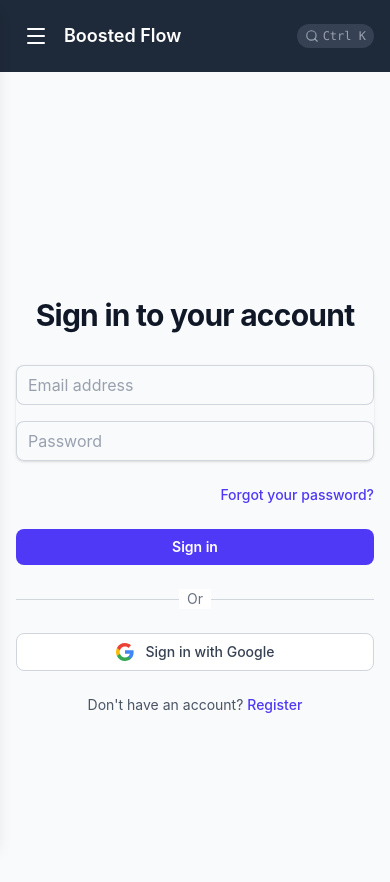
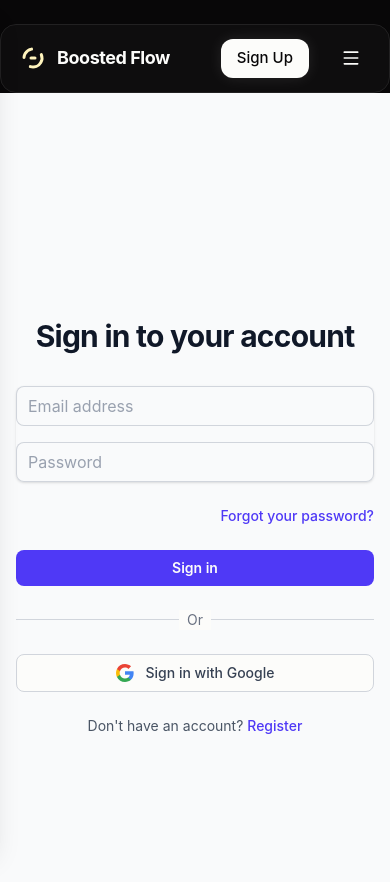
Before and after one commit to x6Nenko/boosted-flow-frontend, a React (Vite) app: page /login in a window 390 px wide. Shown: the top 882 px of the page. Built offline with nearby package versions, Linux system fonts and the light colour scheme; no server answers.

Commit message:
feat(ui): add design tokens and hero section, redesign navbar

```diff
--- a/src/components/Header.tsx
+++ b/src/components/Header.tsx
@@ -1,15 +1,14 @@
 import { Link } from '@tanstack/react-router'
-
 import { useState, useEffect } from 'react'
 import { BarChart3, Home, Layers, Menu, Search, X } from 'lucide-react'
 import { commandPaletteStore } from '@/features/command-palette'
+import { useAuth } from '@/features/auth/hooks/use-auth'
 
 function SearchButton() {
   const [isMac, setIsMac] = useState(false);
 
   useEffect(() => {
     const nav = navigator as any;
-    // Check the modern API first (userAgentData), then fall back to the string check
     const isMacPlatform = nav.userAgentData?.platform === 'macOS' || nav.userAgent.includes('Mac');
     setIsMac(isMacPlatform);
   }, []);
@@ -18,83 +17,105 @@
     <button
       type="button"
       onClick={() => commandPaletteStore.open()}
-      className="flex items-center gap-1 rounded-full bg-gray-700 px-2 py-1 text-sm hover:bg-gray-600 transition-colors"
+      className="flex items-center gap-1 rounded-full bg-white/10 px-3 py-1.5 text-sm hover:bg-white/20 transition-colors"
     >
-      <Search size={14} className="text-gray-400" />
-      <kbd className="text-xs text-gray-400">{isMac ? '⌘K' : 'Ctrl K'}</kbd>
+      <Search size={14} />
+      <kbd className="text-xs">{isMac ? '⌘K' : 'Ctrl K'}</kbd>
     </button>
   );
 }
 
 export default function Header() {
-  const [isOpen, setIsOpen] = useState(false)
-
-  const navLinkClass =
-    'flex items-center gap-2 px-3 py-2 rounded text-sm hover:bg-gray-700 transition-colors'
-  const navLinkActiveClass =
-    'flex items-center gap-2 px-3 py-2 rounded text-sm bg-indigo-600 hover:bg-indigo-700 transition-colors'
+  const { isAuthenticated } = useAuth();
+  const [isOpen, setIsOpen] = useState(false);
 
   return (
     <>
-      <header className="p-4 flex items-center justify-between bg-gray-800 text-white">
-        <div className="flex items-center">
-          <button
-            onClick={() => setIsOpen(true)}
-            className="p-2 hover:bg-gray-700 rounded transition-colors md:hidden"
-            aria-label="Open menu"
-          >
-            <Menu size={24} />
-          </button>
-          <Link to="/dashboard" className="ml-2 md:ml-0 text-lg font-semibold">
-            Boosted Flow
+      {/* Navbar Container with Glass Effect */}
+      <nav className="mx-auto mt-6 w-full max-w-[1200px] bg-[var(--color-surface-low)]/80 backdrop-blur-md border border-[var(--color-border-subtle)] rounded-2xl px-5 py-3.5 flex items-center justify-between sticky top-6 z-50">
+        {/* Left Side: Logo */}
+        <Link to="/" className="flex items-center gap-3">
+          <div className="text-cream">
+            <svg width="24" height="24" viewBox="0 0 24 24" fill="none" xmlns="http://www.w3.org/2000/svg">
+              <circle cx="12" cy="12" r="9" stroke="currentColor" strokeWidth="3" strokeLinecap="round" stroke-dasharray="12 12" transform="rotate(30 12 12)"/>
+              <path d="M10 12H14" stroke="currentColor" strokeWidth="3" strokeLinecap="round"/>
+            </svg>
+          </div>
+          <span className="font-bold text-lg tracking-tight text-white">Boosted Flow</span>
         </Link>
-        </div>
 
-        {/* Desktop Navigation */}
-        <nav className="hidden md:flex items-center gap-2">
+        {/* Center: Navigation Links */}
+        <div className="hidden md:flex items-center gap-6">
+          {isAuthenticated && (
+            <>
               <Link
                 to="/dashboard"
-            className={navLinkClass}
-            activeProps={{ className: navLinkActiveClass }}
+                className="text-[15px] font-medium text-gray-400 hover:text-white transition-colors duration-200"
+                activeProps={{ className: 'text-[15px] font-medium text-white transition-colors duration-200' }}
               >
-            <Home size={18} />
-            <span>Dashboard</span>
+                Dashboard
               </Link>
               <Link
                 to="/activities"
-            className={navLinkClass}
-            activeProps={{ className: navLinkActiveClass }}
+                className="text-[15px] font-medium text-gray-400 hover:text-white transition-colors duration-200"
+                activeProps={{ className: 'text-[15px] font-medium text-white transition-colors duration-200' }}
               >
-            <Layers size={18} />
-            <span>Activities</span>
+                Activities
               </Link>
               <Link
                 to="/analytics"
-            className={navLinkClass}
-            activeProps={{ className: navLinkActiveClass }}
+                className="text-[15px] font-medium text-gray-400 hover:text-white transition-colors duration-200"
+                activeProps={{ className: 'text-[15px] font-medium text-white transition-colors duration-200' }}
               >
-            <BarChart3 size={18} />
-            <span>Analytics</span>
+                Analytics
               </Link>
+            </>
+          )}
+        </div>
+
+        {/* Right Side: Actions */}
+        <div className="flex items-center gap-6">
+          {isAuthenticated ? (
             <SearchButton />
+          ) : (
+            <>
+              <Link
+                to="/login"
+                className="text-[15px] font-medium text-gray-400 hover:text-white transition-colors duration-200 hidden sm:block"
+              >
+                Log in
+              </Link>
+
+              <Link
+                to="/register"
+                className="group relative flex items-center gap-2 bg-white hover:bg-gray-100 text-black px-4 py-2 rounded-lg font-medium transition-all duration-200 shadow-[0_0_15px_rgba(255,255,255,0.1)] hover:shadow-[0_0_20px_rgba(255,255,255,0.3)]"
+              >
+                <span className="text-[15px]">Sign Up</span>
+              </Link>
+            </>
+          )}
+
+          {/* Mobile Menu Button */}
+          <button
+            onClick={() => setIsOpen(true)}
+            className="p-2 hover:bg-white/10 rounded-lg transition-colors md:hidden"
+            aria-label="Open menu"
+          >
+            <Menu size={20} />
+          </button>
+        </div>
       </nav>
-
-        {/* Mobile Search Button */}
-        <div className="md:hidden">
-          <SearchButton />
-        </div>
-      </header>
 
       {/* Mobile Sidebar */}
       <aside
-        className={`fixed top-0 left-0 h-full w-64 bg-gray-900 text-white shadow-lg z-50 transform transition-transform duration-200 flex flex-col md:hidden ${isOpen ? 'translate-x-0' : '-translate-x-full'
+        className={`fixed top-0 left-0 h-full w-64 bg-black border-r border-white/10 shadow-xl z-50 transform transition-transform duration-200 flex flex-col md:hidden ${isOpen ? 'translate-x-0' : '-translate-x-full'
           }`}
       >
-        <div className="flex items-center justify-between p-4 border-b border-gray-700">
-          <span className="font-semibold">Menu</span>
+        <div className="flex items-center justify-between p-4 border-b border-white/10">
+          <span className="font-semibold text-white">Menu</span>
           <button
             onClick={() => setIsOpen(false)}
-            className="p-2 hover:bg-gray-800 rounded transition-colors"
+            className="p-2 hover:bg-white/10 rounded-lg transition-colors"
             aria-label="Close menu"
           >
             <X size={20} />
@@ -102,11 +123,13 @@
         </div>
 
         <nav className="flex-1 p-4">
+          {isAuthenticated ? (
+            <>
               <Link
                 to="/dashboard"
                 onClick={() => setIsOpen(false)}
-            className="flex items-center gap-3 p-3 rounded hover:bg-gray-800 transition-colors mb-1"
-            activeProps={{ className: 'flex items-center gap-3 p-3 rounded bg-indigo-600 hover:bg-indigo-700 transition-colors mb-1' }}
+                className="flex items-center gap-3 p-3 rounded-lg hover:bg-white/10 transition-colors mb-1 text-white"
+                activeProps={{ className: 'flex items-center gap-3 p-3 rounded-lg bg-white/20 transition-colors mb-1 text-white' }}
               >
                 <Home size={20} />
                 <span>Dashboard</span>
@@ -114,8 +137,8 @@
               <Link
                 to="/activities"
                 onClick={() => setIsOpen(false)}
-            className="flex items-center gap-3 p-3 rounded hover:bg-gray-800 transition-colors mb-1"
-            activeProps={{ className: 'flex items-center gap-3 p-3 rounded bg-indigo-600 hover:bg-indigo-700 transition-colors mb-1' }}
+                className="flex items-center gap-3 p-3 rounded-lg hover:bg-white/10 transition-colors mb-1 text-white"
+                activeProps={{ className: 'flex items-center gap-3 p-3 rounded-lg bg-white/20 transition-colors mb-1 text-white' }}
               >
                 <Layers size={20} />
                 <span>Activities</span>
@@ -123,19 +146,38 @@
               <Link
                 to="/analytics"
                 onClick={() => setIsOpen(false)}
-            className="flex items-center gap-3 p-3 rounded hover:bg-gray-800 transition-colors mb-1"
-            activeProps={{ className: 'flex items-center gap-3 p-3 rounded bg-indigo-600 hover:bg-indigo-700 transition-colors mb-1' }}
+                className="flex items-center gap-3 p-3 rounded-lg hover:bg-white/10 transition-colors mb-1 text-white"
+                activeProps={{ className: 'flex items-center gap-3 p-3 rounded-lg bg-white/20 transition-colors mb-1 text-white' }}
               >
                 <BarChart3 size={20} />
                 <span>Analytics</span>
               </Link>
+            </>
+          ) : (
+            <div className="space-y-2">
+              <Link
+                to="/login"
+                onClick={() => setIsOpen(false)}
+                className="block w-full p-3 text-center rounded-lg text-white/80 hover:bg-white/10 transition-colors"
+              >
+                Log in
+              </Link>
+              <Link
+                to="/register"
+                onClick={() => setIsOpen(false)}
+                className="block w-full p-3 text-center rounded-lg bg-white text-black hover:bg-white/90 transition-colors font-medium"
+              >
+                Sign Up
+              </Link>
+            </div>
+          )}
         </nav>
       </aside>
 
       {/* Overlay */}
       {isOpen && (
         <div
-          className="fixed inset-0 bg-black bg-opacity-50 z-40 md:hidden"
+          className="fixed inset-0 bg-black/50 z-40 md:hidden"
           onClick={() => setIsOpen(false)}
         />
       )}
--- /dev/null
+++ b/src/components/landing/Hero.tsx
@@ -0,0 +1,32 @@
+import { Link } from '@tanstack/react-router';
+
+export default function Hero() {
+  return (
+    <div className="mt-32 text-center max-w-4xl mx-auto relative">
+      {/* Red Glow Effect */}
+      <div className="absolute top-1/2 left-1/2 -translate-x-1/2 -translate-y-1/2 w-[600px] h-[400px] bg-cream/5 blur-[120px] rounded-full -z-10" />
+
+      <h1 className="text-6xl md:text-8xl font-bold tracking-tight mb-6 bg-clip-text text-transparent bg-gradient-to-b from-white to-white/60">
+        Your shortcut to everything.
+      </h1>
+      <p className="text-xl text-gray-400 max-w-2xl mx-auto leading-relaxed mb-8">
+        A collection of powerful productivity tools all within an extendable launcher. Fast, ergonomic and reliable.
+      </p>
+
+      <div className="flex items-center justify-center gap-4">
+        <Link
+          to="/register"
+          className="rounded-lg bg-white px-6 py-3 text-base font-medium text-black hover:bg-white/90 transition-colors shadow-[0_0_15px_rgba(255,255,255,0.1)] hover:shadow-[0_0_20px_rgba(255,255,255,0.3)]"
+        >
+          Sign Up
+        </Link>
+        <Link
+          to="/login"
+          className="rounded-lg border border-white/20 bg-white/10 px-6 py-3 text-base font-medium text-white hover:bg-white/20 transition-colors"
+        >
+          Log In
+        </Link>
+      </div>
+    </div>
+  );
+}
--- a/src/styles.css
+++ b/src/styles.css
@@ -1,95 +1,105 @@
 @import 'tailwindcss';
-
 @import 'tw-animate-css';
 
-@custom-variant dark (&:is(.dark *));
+/* --- 1. THEME VARIABLES (Dark Mode Only) --- */
+:root {
+  /* Core Brand Tokens */
+  --color-black: #080708;
+  /* Deepest Canvas */
+  --color-cream: #FFF4BD;
+  /* Primary Action / Focus */
+  --color-white: #FCFCFA;
+  /* Main Content */
 
-body {
-  @apply m-0;
-  font-family:
-    -apple-system, BlinkMacSystemFont, 'Segoe UI', 'Roboto', 'Oxygen', 'Ubuntu',
-    'Cantarell', 'Fira Sans', 'Droid Sans', 'Helvetica Neue', sans-serif;
-  -webkit-font-smoothing: antialiased;
-  -moz-osx-font-smoothing: grayscale;
-}
+  /* Architectural Layers (Raycast-inspired) */
+  --color-surface-low: #111011;
+  /* Subtle containers */
+  --color-surface-med: #1A191A;
+  /* Hover states / Active cards */
+  --color-border-subtle: #222122;
+  /* Fine-line separation */
+  --color-text-muted: #737373;
+  /* Timestamps / Secondary info */
 
-code {
-  font-family:
-    source-code-pro, Menlo, Monaco, Consolas, 'Courier New', monospace;
-}
+  /* Feature Tokens */
+  --color-distraction: #FF6B6B;
+  /* Flash color for keybinds */
+  --color-flow: var(--color-cream);
 
-:root {
-  --background: oklch(1 0 0);
-  --foreground: oklch(0.141 0.005 285.823);
-  --card: oklch(1 0 0);
-  --card-foreground: oklch(0.141 0.005 285.823);
-  --popover: oklch(1 0 0);
-  --popover-foreground: oklch(0.141 0.005 285.823);
-  --primary: oklch(0.21 0.006 285.885);
-  --primary-foreground: oklch(0.985 0 0);
-  --secondary: oklch(0.967 0.001 286.375);
-  --secondary-foreground: oklch(0.21 0.006 285.885);
-  --muted: oklch(0.967 0.001 286.375);
-  --muted-foreground: oklch(0.552 0.016 285.938);
-  --accent: oklch(0.967 0.001 286.375);
-  --accent-foreground: oklch(0.21 0.006 285.885);
-  --destructive: oklch(0.577 0.245 27.325);
-  --destructive-foreground: oklch(0.577 0.245 27.325);
-  --border: oklch(0.92 0.004 286.32);
-  --input: oklch(0.92 0.004 286.32);
-  --ring: oklch(0.871 0.006 286.286);
-  --chart-1: oklch(0.646 0.222 41.116);
-  --chart-2: oklch(0.6 0.118 184.704);
-  --chart-3: oklch(0.398 0.07 227.392);
-  --chart-4: oklch(0.828 0.189 84.429);
-  --chart-5: oklch(0.769 0.188 70.08);
-  --radius: 0.625rem;
-  --sidebar: oklch(0.985 0 0);
-  --sidebar-foreground: oklch(0.141 0.005 285.823);
-  --sidebar-primary: oklch(0.21 0.006 285.885);
-  --sidebar-primary-foreground: oklch(0.985 0 0);
-  --sidebar-accent: oklch(0.967 0.001 286.375);
-  --sidebar-accent-foreground: oklch(0.21 0.006 285.885);
-  --sidebar-border: oklch(0.92 0.004 286.32);
-  --sidebar-ring: oklch(0.871 0.006 286.286);
-}
+  /* Typography & Spacing */
+  --font-sans: "Inter", system-ui, sans-serif;
+  --font-mono: "JetBrains Mono", monospace;
 
-.dark {
-  --background: oklch(0.141 0.005 285.823);
-  --foreground: oklch(0.985 0 0);
-  --card: oklch(0.141 0.005 285.823);
-  --card-foreground: oklch(0.985 0 0);
-  --popover: oklch(0.141 0.005 285.823);
-  --popover-foreground: oklch(0.985 0 0);
-  --primary: oklch(0.985 0 0);
-  --primary-foreground: oklch(0.21 0.006 285.885);
-  --secondary: oklch(0.274 0.006 286.033);
-  --secondary-foreground: oklch(0.985 0 0);
-  --muted: oklch(0.274 0.006 286.033);
-  --muted-foreground: oklch(0.705 0.015 286.067);
-  --accent: oklch(0.274 0.006 286.033);
-  --accent-foreground: oklch(0.985 0 0);
-  --destructive: oklch(0.396 0.141 25.723);
-  --destructive-foreground: oklch(0.637 0.237 25.331);
-  --border: oklch(0.274 0.006 286.033);
-  --input: oklch(0.274 0.006 286.033);
-  --ring: oklch(0.442 0.017 285.786);
+  --radius-lg: 12px;
+  --radius-md: 8px;
+  --radius-sm: 4px;
+
+  /* Effects */
+  --shadow-glow: 0 0 20px rgba(255, 244, 189, 0.1);
+
+  /* --- Semantic Mapping (Shadcn/Tailwind) --- */
+
+  /* Backgrounds & Foreground */
+  --background: var(--color-black);
+  --foreground: var(--color-white);
+
+  /* Card / Surface */
+  --card: var(--color-surface-low);
+  --card-foreground: var(--color-white);
+
+  /* Popover */
+  --popover: var(--color-surface-low);
+  --popover-foreground: var(--color-white);
+
+  /* Primary Action */
+  --primary: var(--color-cream);
+  --primary-foreground: var(--color-black);
+
+  /* Secondary / Muted / Accent */
+  --secondary: var(--color-surface-med);
+  --secondary-foreground: var(--color-white);
+  --muted: var(--color-surface-med);
+  --muted-foreground: var(--color-text-muted);
+  --accent: var(--color-surface-med);
+  --accent-foreground: var(--color-cream);
+
+  /* Destructive */
+  --destructive: var(--color-distraction);
+  --destructive-foreground: var(--color-black);
+
+  /* Borders & Inputs */
+  --border: var(--color-border-subtle);
+  --input: var(--color-border-subtle);
+  --ring: var(--color-cream);
+
+  /* Radius */
+  --radius: var(--radius-md);
+
+  /* Sidebar (Matches Surface) */
+  --sidebar: var(--color-surface-low);
+  --sidebar-foreground: var(--color-white);
+  --sidebar-primary: var(--color-cream);
+  --sidebar-primary-foreground: var(--color-black);
+  --sidebar-accent: var(--color-surface-med);
+  --sidebar-accent-foreground: var(--color-white);
+  --sidebar-border: var(--color-border-subtle);
+  --sidebar-ring: var(--color-cream);
+
+  /* Charts */
   --chart-1: oklch(0.488 0.243 264.376);
   --chart-2: oklch(0.696 0.17 162.48);
   --chart-3: oklch(0.769 0.188 70.08);
   --chart-4: oklch(0.627 0.265 303.9);
   --chart-5: oklch(0.645 0.246 16.439);
-  --sidebar: oklch(0.21 0.006 285.885);
-  --sidebar-foreground: oklch(0.985 0 0);
-  --sidebar-primary: oklch(0.488 0.243 264.376);
-  --sidebar-primary-foreground: oklch(0.985 0 0);
-  --sidebar-accent: oklch(0.274 0.006 286.033);
-  --sidebar-accent-foreground: oklch(0.985 0 0);
-  --sidebar-border: oklch(0.274 0.006 286.033);
-  --sidebar-ring: oklch(0.442 0.017 285.786);
 }
 
+/* --- 2. TAILWIND CONFIGURATION --- */
 @theme inline {
+  --color-cream: var(--color-cream);
+  --color-black: var(--color-black);
+  --color-white: var(--color-white);
+  --color-distraction: var(--color-distraction);
+
   --color-background: var(--background);
   --color-foreground: var(--foreground);
   --color-card: var(--card);
@@ -109,15 +119,7 @@
   --color-border: var(--border);
   --color-input: var(--input);
   --color-ring: var(--ring);
-  --color-chart-1: var(--chart-1);
-  --color-chart-2: var(--chart-2);
-  --color-chart-3: var(--chart-3);
-  --color-chart-4: var(--chart-4);
-  --color-chart-5: var(--chart-5);
-  --radius-sm: calc(var(--radius) - 4px);
-  --radius-md: calc(var(--radius) - 2px);
-  --radius-lg: var(--radius);
-  --radius-xl: calc(var(--radius) + 4px);
+
   --color-sidebar: var(--sidebar);
   --color-sidebar-foreground: var(--sidebar-foreground);
   --color-sidebar-primary: var(--sidebar-primary);
@@ -126,77 +128,93 @@
   --color-sidebar-accent-foreground: var(--sidebar-accent-foreground);
   --color-sidebar-border: var(--sidebar-border);
   --color-sidebar-ring: var(--sidebar-ring);
+
+  --color-chart-1: var(--chart-1);
+  --color-chart-2: var(--chart-2);
+  --color-chart-3: var(--chart-3);
+  --color-chart-4: var(--chart-4);
+  --color-chart-5: var(--chart-5);
+
+  --radius-sm: var(--radius-sm);
+  --radius-md: var(--radius-md);
+  --radius-lg: var(--radius-lg);
+
+  --font-sans: var(--font-sans);
+  --font-mono: var(--font-mono);
+
+  --animate-distraction-flash: flash 0.2s ease-out;
+  --animate-flow-pulse: pulse 4s cubic-bezier(0.4, 0, 0.6, 1) infinite;
+
+  @keyframes flash {
+    0% {
+      background-color: rgba(255, 107, 107, 0.2);
+    }
+
+    100% {
+      background-color: transparent;
+    }
+  }
 }
 
+/* --- 3. BASE LAYER & RESETS --- */
 @layer base {
   * {
     @apply border-border outline-ring/50;
   }
 
   body {
-    @apply bg-background text-foreground;
+    @apply bg-background text-foreground antialiased m-0;
+    font-family: var(--font-sans);
+    -webkit-font-smoothing: antialiased;
+    -moz-osx-font-smoothing: grayscale;
+  }
+
+  code {
+    font-family: var(--font-mono);
+  }
+
+  .timer-nums {
+    font-variant-numeric: tabular-nums;
   }
 }
 
-/* Command Palette (cmdk) */
+/* --- 4. COMPONENT OVERRIDES (CMDK) --- */
 .cmdk-overlay {
-  position: fixed;
-  inset: 0;
-  z-index: 100;
-  background: rgba(0, 0, 0, 0.5);
+  @apply fixed inset-0 z-50 bg-black/50 backdrop-blur-sm;
 }
 
 .cmdk-content {
-  position: fixed;
-  top: 20vh;
-  left: 50%;
-  transform: translateX(-50%);
-  z-index: 101;
-  width: 100%;
-  max-width: 400px;
+  @apply fixed left-1/2 top-[20vh] z-50 w-full max-w-[400px] -translate-x-1/2;
 }
 
 [cmdk-root] {
-  background: white;
-  border-radius: 8px;
-  box-shadow: 0 10px 40px rgba(0, 0, 0, 0.2);
+  @apply w-full overflow-hidden rounded-xl border bg-card text-foreground shadow-2xl;
+  box-shadow: var(--shadow-glow);
+  border-color: var(--border);
 }
 
 [cmdk-input] {
-  width: 100%;
-  padding: 12px 16px;
-  font-size: 14px;
-  border: none;
-  border-bottom: 1px solid #e5e7eb;
-  outline: none;
+  @apply flex h-12 w-full border-b border-border bg-transparent px-4 text-sm outline-none placeholder:text-muted-foreground;
+  font-family: var(--font-sans);
 }
 
 [cmdk-list] {
-  max-height: 300px;
-  overflow: auto;
-  padding: 8px;
+  @apply max-h-[300px] overflow-y-auto overflow-x-hidden p-2;
+}
+
+[cmdk-empty] {
+  @apply py-6 text-center text-sm text-muted-foreground;
 }
 
 [cmdk-group-heading] {
-  padding: 8px;
-  font-size: 12px;
-  color: #6b7280;
+  @apply px-2 py-1.5 text-xs font-semibold text-muted-foreground/70;
 }
 
 [cmdk-item] {
-  padding: 8px 12px;
-  font-size: 14px;
-  cursor: pointer;
-  border-radius: 4px;
+  @apply relative flex cursor-default select-none items-center rounded-md px-2 py-1.5 text-sm outline-none transition-colors;
+  @apply data-[selected=true]:bg-accent data-[selected=true]:text-accent-foreground;
+  @apply data-[disabled=true]:pointer-events-none data-[disabled=true]:opacity-50;
 }
 
-[cmdk-item][data-selected='true'] {
-  background: #f3f4f6;
-}
-
-[cmdk-empty] {
-  padding: 16px;
-  font-size: 14px;
-  color: #6b7280;
-  text-align: center;
-}
+/* --- 5. COMPONENT PRIMITIVES --- */
+@layer components {}
```
Also changed, not shown: src/routes/index.tsx (+3 -51 lines). Lines whose indentation alone changed are shown as unchanged.
